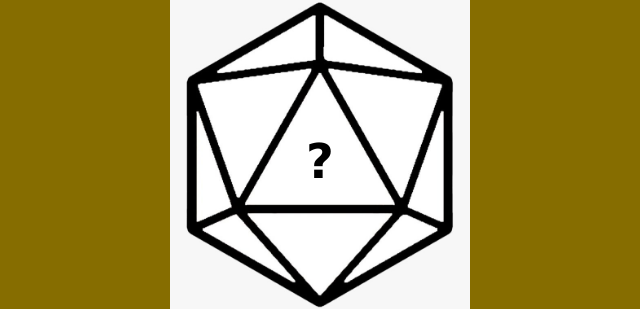
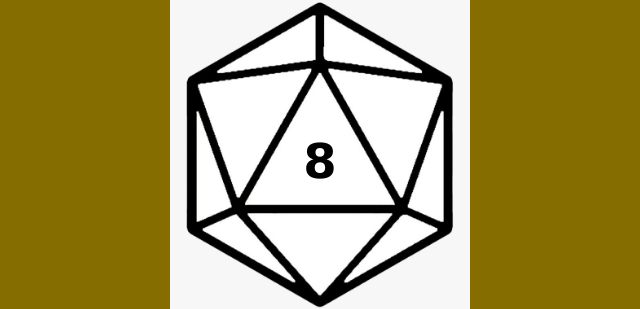
Before and after one commit to c-gaudet/DICE-ROLLER, a plain HTML site: page index.html in a window 1280 px wide. Both pictures are taken after a click on the button "Roll the dice!". Shown: the part 130-439 px from the top of the page, 320-960 px from the left. Drawn offline with Linux system fonts and the light colour scheme; a web font is replaced by a local one.

Commit message:
html
html added here we go

```diff
--- a/index.html
+++ b/index.html
@@ -14,5 +14,6 @@
         <h1 id="rollresult">?</h1>
     </div>
     <button id="rollbutton">Roll the dice!</button>
+    <script src="script.js"></script>
 </body>
 </html>
--- a/script.js
+++ b/script.js
@@ -0,0 +1,7 @@
+let num;
+
+
+document.getElementById("rollbutton").onclick = function(){
+    num = Math.floor(Math.random()*20);
+    document.getElementById("rollresult").innerHTML = num;
+}
```
